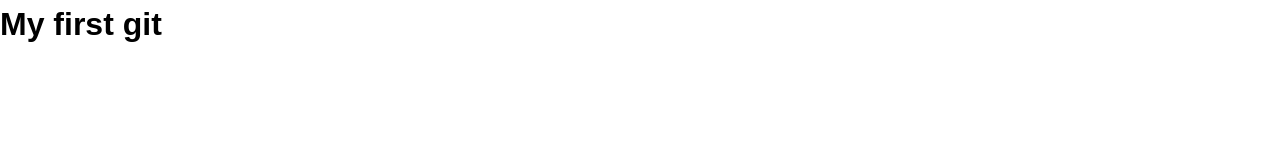
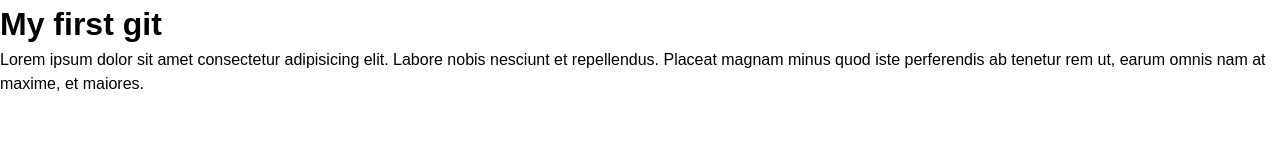
Before and after one commit to duanra37600/intweb2020, a plain HTML site: page index.html in a window 1280 px wide. Drawn offline with Linux system fonts and the light colour scheme.

Commit message:
modification

```diff
--- a/index.html
+++ b/index.html
@@ -9,5 +9,6 @@
 </head>
 <body>
 	<h1> My first git</h1>
+	<p>Lorem ipsum dolor sit amet consectetur adipisicing elit. Labore nobis nesciunt et repellendus. Placeat magnam minus quod iste perferendis ab tenetur rem ut, earum omnis nam at maxime, et maiores.</p>
 </body>
 </html>
```
